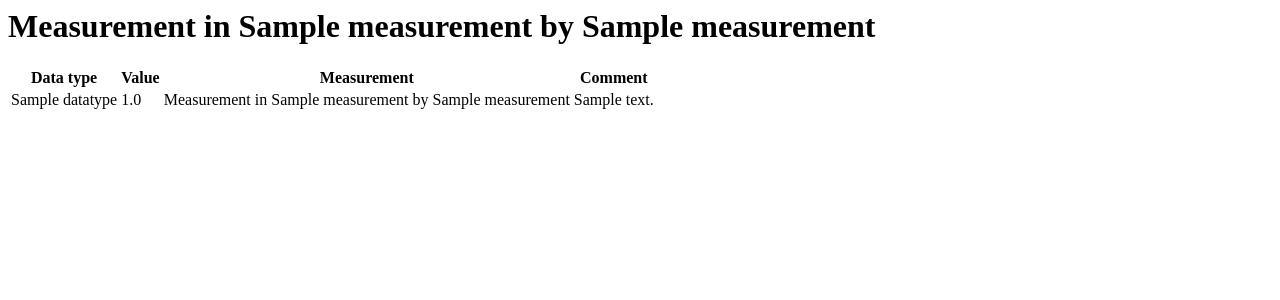
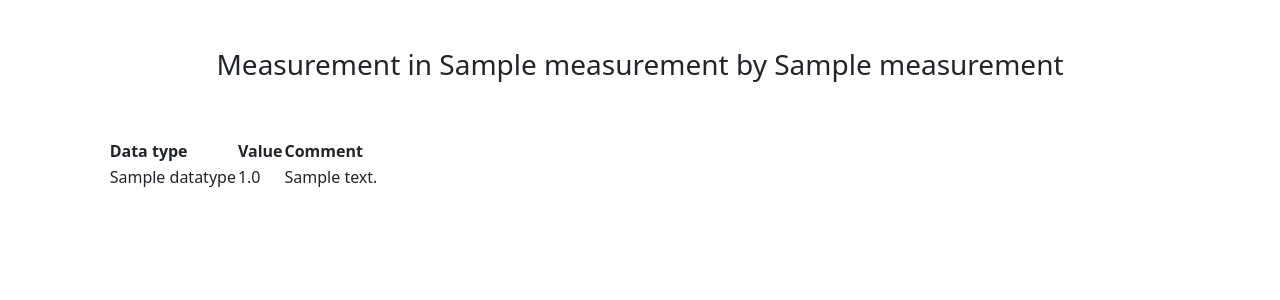
Before and after one commit to desklab/gcampus, a Django app: page /measurement/1/detail in a window 1280 px wide. Shown: the top 300 px of the page. Run offline with Django 3.2, Linux system fonts and the light colour scheme; tables that the repository leaves empty hold one stand-in row (values such as "Sample post"); style sheets or scripts are compiled from the project's sources.

Commit message:
beautified tables

```diff
--- a/gcampus/core/templates/gcampuscore/components/measurement_detail.html
+++ b/gcampus/core/templates/gcampuscore/components/measurement_detail.html
@@ -1,25 +1,38 @@
+{% extends "gcampuscore/base.html" %}
 {% load i18n %}
+{% block content %}
 
-<table>
-      <tbody>
-      <h1>{{ object }}</h1>
+<div>
+     <div class="container">
+        <div class="py-5 text-center">
+            <h3>{{ object }}</h3>
+
+        </div>
+     </div>
+</div>
+
+    <div class="row justify-content-center">
+    <div class="col-lg-10">
+    <table class="table">
+        <thead class="thead-dark">
+        <tr>
          <tr>
         <th>{% translate "Data type" %}</th>
-        <th>Value</th>
-        <th>Measurement</th>
-          <th>Comment</th>
+        <th>{% translate "Value" %}</th>
+          <th>{% translate "Comment" %}</th>
     </tr>
+        </tr>
+    </thead>
+    <tbody>
        {% for datapoint in object.datapoint_set.all %}
              <tr>
             <td>{{ datapoint.data_type }}</td>
             <td>{{ datapoint.value }}</td>
-          <td>{{ datapoint.measurement }}</td>
           <td>{{ datapoint.comment }}</td>
           </tr>
         {% endfor %}
     </tbody>
     </table>
-    {% comment %}
+</div>
+</div>
 {% endblock %}
-    {% block content %}
-        {% endcomment %}
```
Also changed, not shown: gcampus/core/templates/gcampuscore/components/measurement_list.html (+34 -15 lines). Lines whose indentation alone changed are shown as unchanged.
